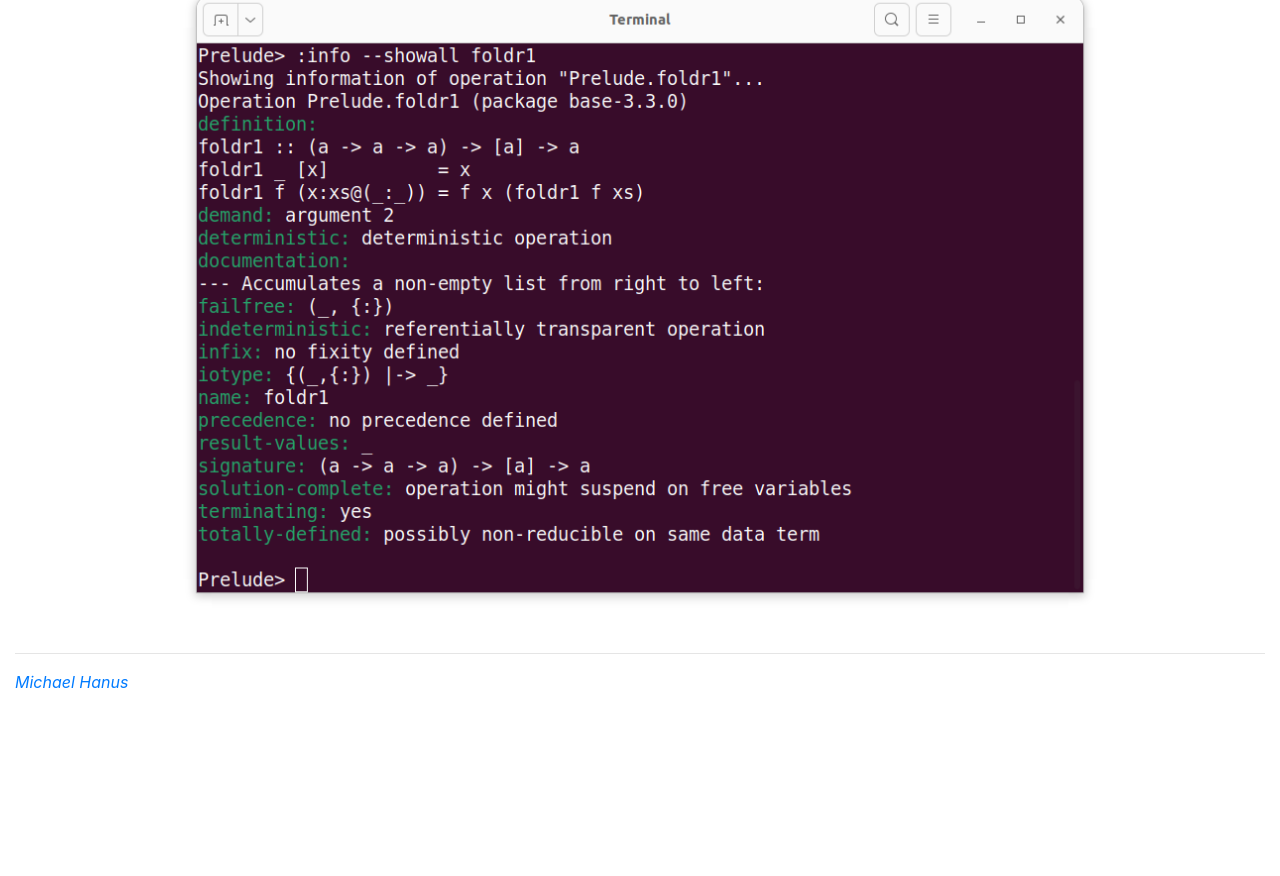
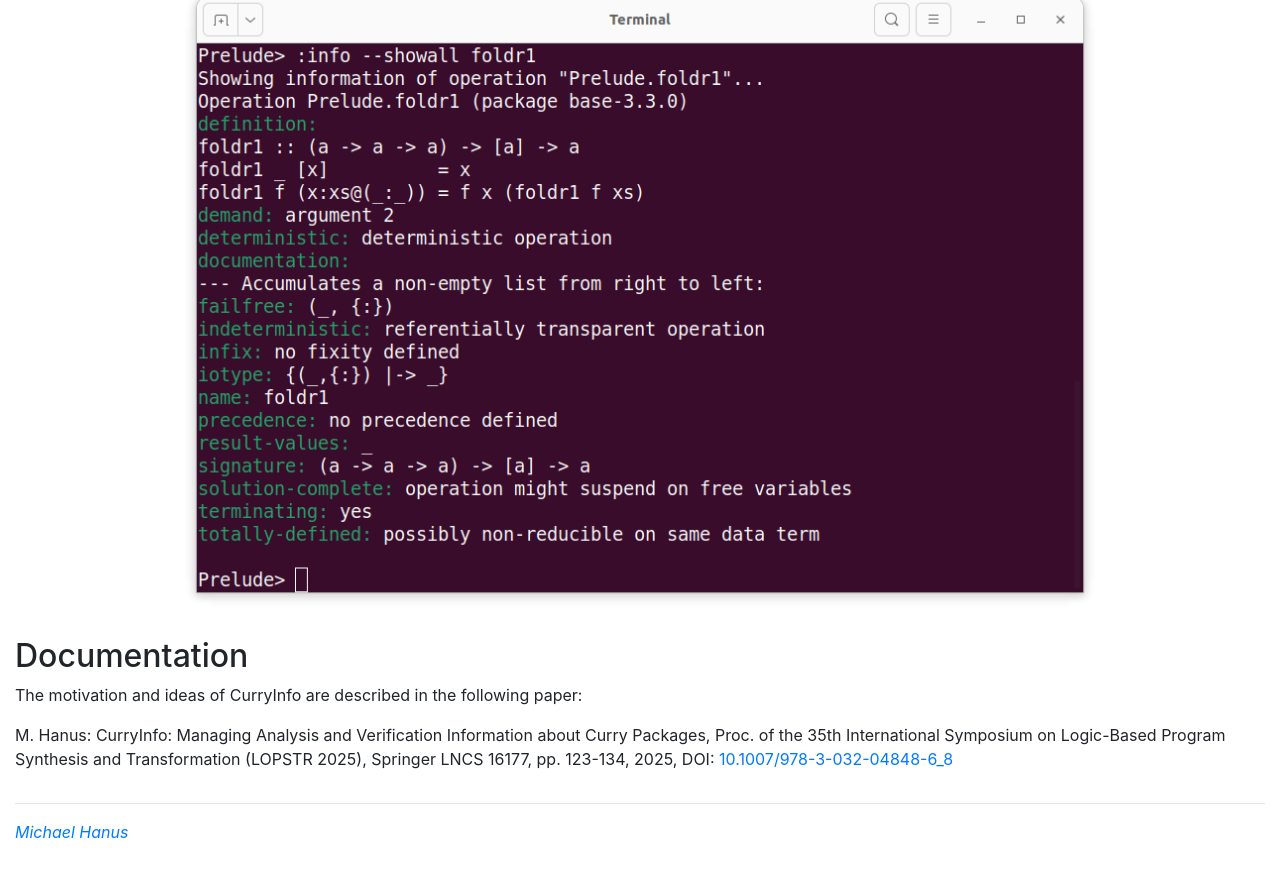
Before and after one commit to curry-language/curry-info-system, a website: page include/index.html in a window 1280 px wide. Shown: the part 2496-3372 px from the top of the page. Before the commit the page ends 3230 px from the top, so only its background shows below. Drawn offline with nearby package versions, Linux system fonts and the light colour scheme.

Commit message:
Add paper reference for documentation

```diff
--- a/include/index.html
+++ b/include/index.html
@@ -175,6 +175,22 @@ function copyDownloadCmd() {
             <img src="images/pakcs-showall.png" alt="All analysis infos shown in PAKCS" class="img-fluid mx-auto d-block" width="75%">
           </p>
 
+          <h2>
+            Documentation
+          </h2>
+          <p>
+             The motivation and ideas of CurryInfo are described
+             in the following paper:
+             <blockquote>
+               M. Hanus: CurryInfo: Managing Analysis and Verification
+               Information about Curry Packages,
+               Proc. of the 35th International Symposium on Logic-Based Program
+               Synthesis and Transformation (LOPSTR 2025),
+               Springer LNCS 16177, pp. 123-134, 2025,
+               DOI: <a href="https://doi.org/10.1007/978-3-032-04848-6_8" target="_blank">10.1007/978-3-032-04848-6_8</a>
+             </blockquote>
+          </p>
+
         </div>
       </div>
 
```
Also changed, not shown: README.md.
